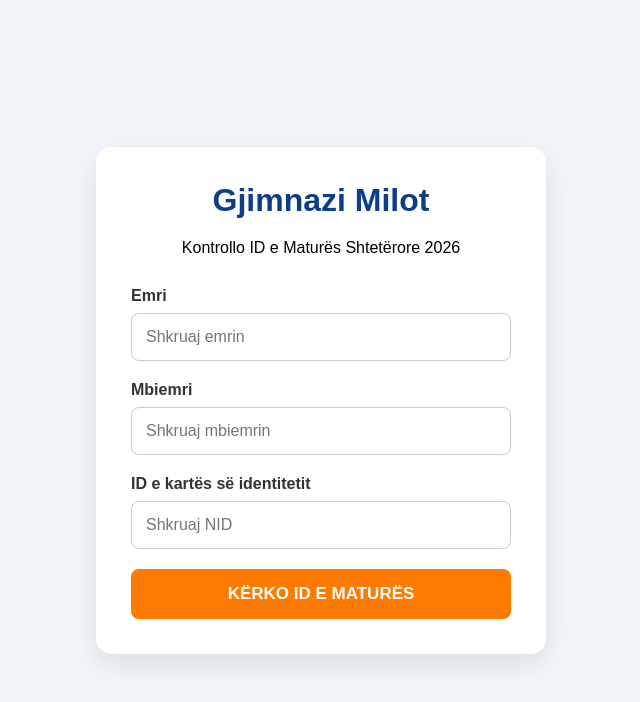
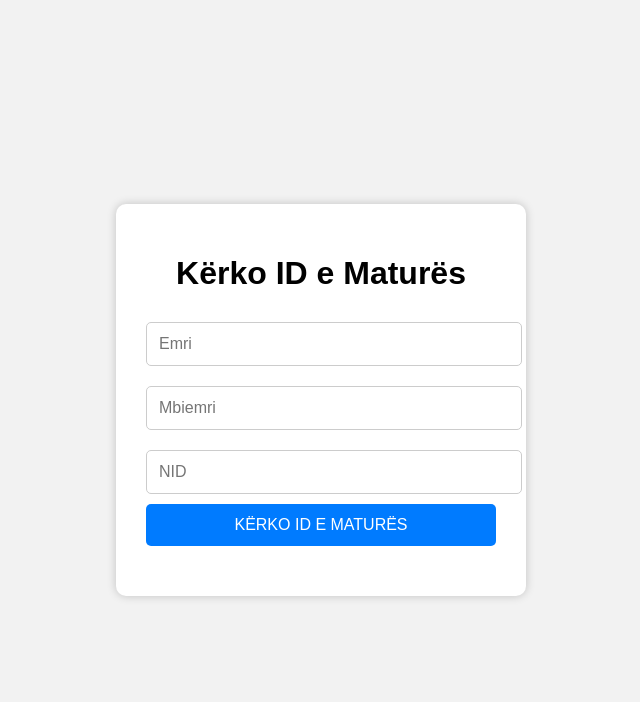
Before and after one commit to GjimnaziMilot/ID-MATURA, a website: page index.html in a window 1280 px wide. Shown: the whole page, without its empty margins (319-959 px from the left). Drawn offline with Linux system fonts and the light colour scheme.

Commit message:
Revamp index.html for ID search functionality

```diff
--- a/index.html
+++ b/index.html
@@ -3,37 +3,144 @@
 <head>
     <meta charset="UTF-8">
     <meta name="viewport" content="width=device-width, initial-scale=1.0">
-    <title>Gjimnazi Milot - ID e Maturës</title>
-    <link rel="stylesheet" href="ID.css">
+    <title>Kërko ID e Maturës</title>
+
+    <style>
+
+        body{
+            font-family: Arial, sans-serif;
+            background:#f2f2f2;
+            display:flex;
+            justify-content:center;
+            align-items:center;
+            height:100vh;
+            margin:0;
+        }
+
+        .container{
+            background:white;
+            padding:30px;
+            border-radius:10px;
+            box-shadow:0 0 10px rgba(0,0,0,0.2);
+            width:350px;
+            text-align:center;
+        }
+
+        h1{
+            margin-bottom:20px;
+        }
+
+        input{
+            width:100%;
+            padding:12px;
+            margin:10px 0;
+            border:1px solid #ccc;
+            border-radius:5px;
+            font-size:16px;
+        }
+
+        button{
+            width:100%;
+            padding:12px;
+            border:none;
+            background:#007bff;
+            color:white;
+            font-size:16px;
+            border-radius:5px;
+            cursor:pointer;
+        }
+
+        button:hover{
+            background:#0056b3;
+        }
+
+        #rezultati{
+            margin-top:20px;
+            font-size:18px;
+            font-weight:bold;
+        }
+
+    </style>
 
 </head>
 <body>
+
     <div class="container">
-        <div class="card">
-            <h1>Gjimnazi Milot</h1>
-            <p class="subtitle">
-                Kontrollo ID e Maturës Shtetërore 2026
-            </p>
-            <div class="form-group">
-                <label>Emri</label>
 
-                <input type="text" id="emri" placeholder="Shkruaj emrin">
-            </div>
+        <h1>Kërko ID e Maturës</h1>
 
-            <div class="form-group">
-                <label>Mbiemri</label>
-                <input type="text" id="mbiemri" placeholder="Shkruaj mbiemrin">
-            </div>
-            <div class="form-group">
-                <label>ID e kartës së identitetit</label>
-                <input type="text" id="nid" placeholder="Shkruaj NID">
-            </div>
-            <button onclick="kerkoID()">
-                KËRKO ID E MATURËS
-            </button>
-            <div id="rezultati"></div>
-        </div>
+        <input type="text" id="emri" placeholder="Emri">
+        <input type="text" id="mbiemri" placeholder="Mbiemri">
+        <input type="text" id="nid" placeholder="NID">
+
+        <button onclick="kerkoID()">
+            KËRKO ID E MATURËS
+        </button>
+
+        <div id="rezultati"></div>
+
     </div>
-    <script src="./IDpublike.js"></script>
+
+<script>
+
+async function kerkoID() {
+
+    const emri = document.getElementById("emri").value.trim();
+    const mbiemri = document.getElementById("mbiemri").value.trim();
+    const nid = document.getElementById("nid").value.trim();
+
+    const rezultati = document.getElementById("rezultati");
+
+    if (emri === "" || mbiemri === "" || nid === "") {
+
+        rezultati.innerHTML = "Plotësoni të gjitha fushat!";
+        return;
+
+    }
+
+    try {
+
+        const response = await fetch("/kerkoID", {
+
+            method: "POST",
+
+            headers: {
+                "Content-Type": "application/json"
+            },
+
+            body: JSON.stringify({
+                emri,
+                mbiemri,
+                nid
+            })
+
+        });
+
+        const data = await response.json();
+
+        if (data.success) {
+
+            rezultati.innerHTML = `
+                ID e Maturës:
+                <br><br>
+                ${data.id}
+            `;
+
+        } else {
+
+            rezultati.innerHTML = "Të dhënat nuk u gjetën!";
+
+        }
+
+    } catch (error) {
+
+        rezultati.innerHTML = "Gabim në server!";
+
+    }
+
+}
+
+</script>
+
 </body>
 </html>
```
